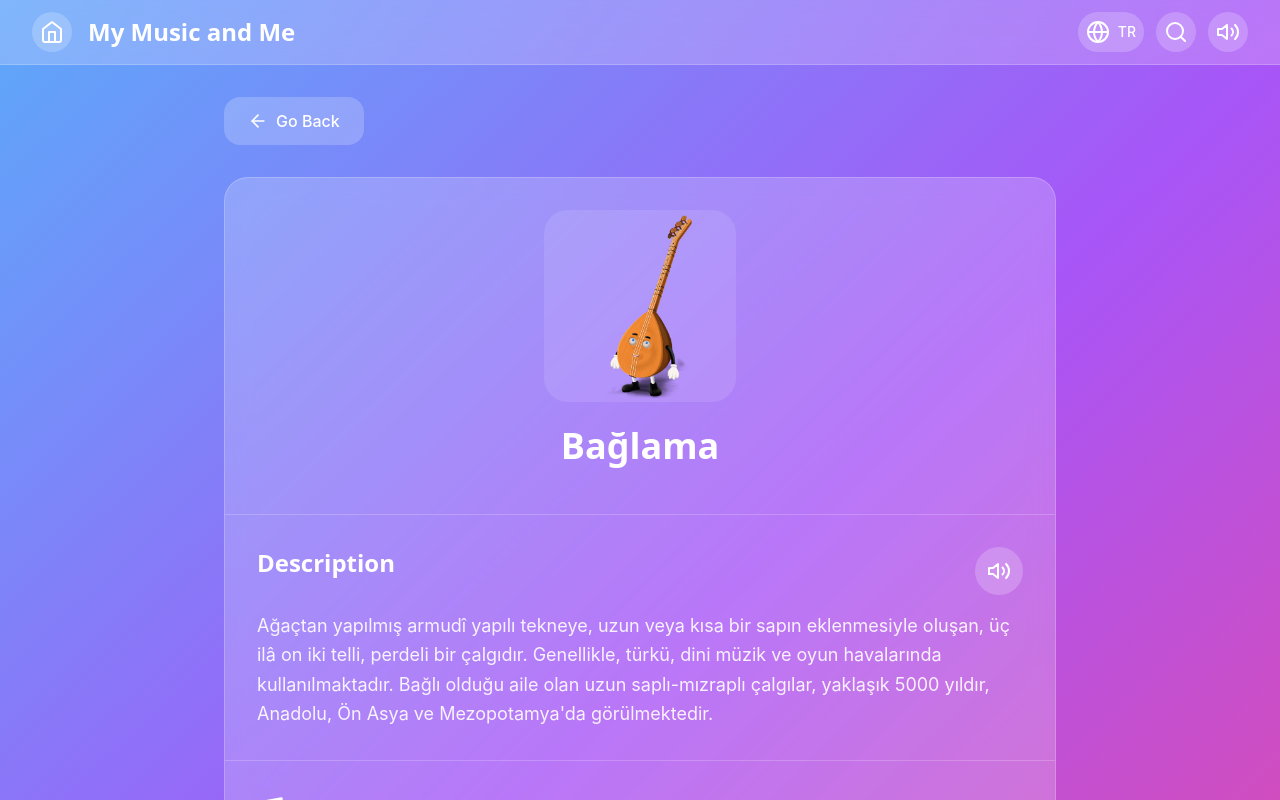
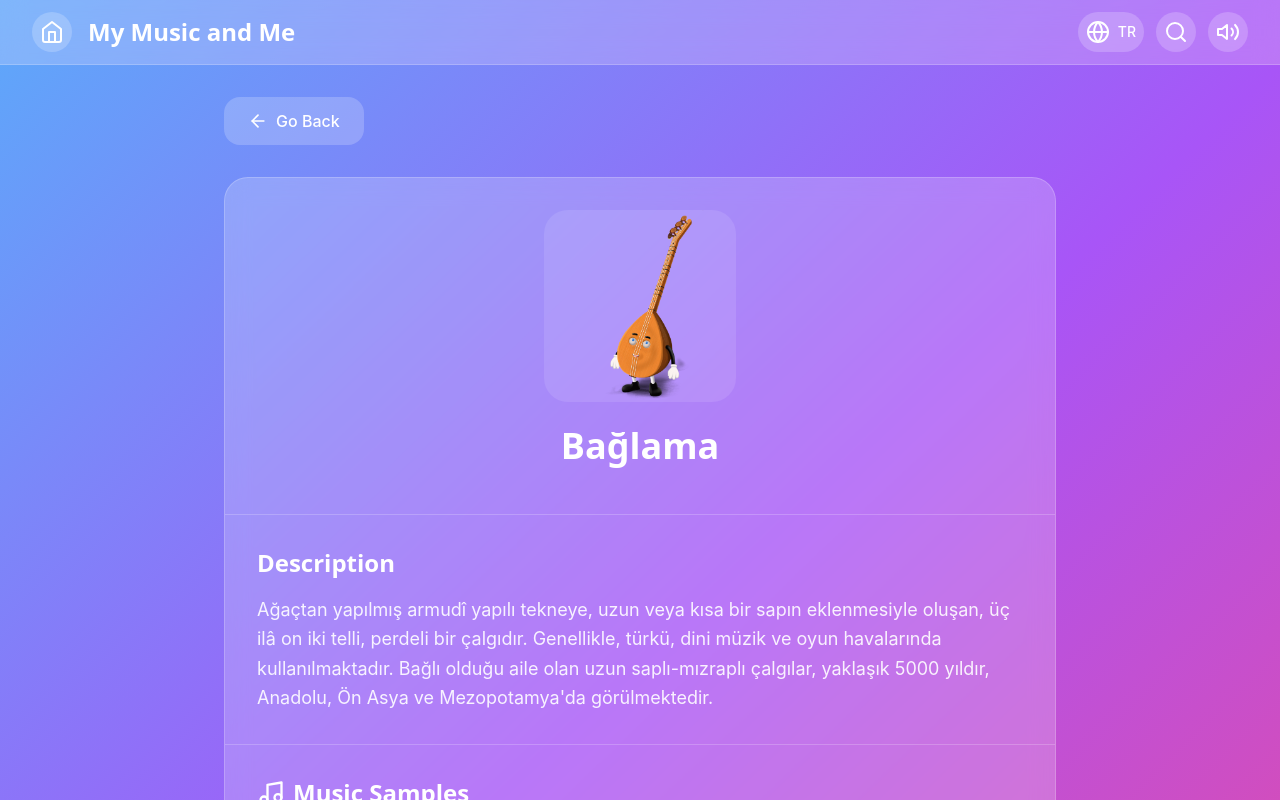
Before and after one commit to ilkan/M-zi-im-ve-Ben---WEB, a React (Vite) app: page / in a window 1280 px wide. Both pictures are taken after a click on the element 175 px from the left and 314 px from the top of the page. Shown: the top 800 px of the page. Built offline with nearby package versions, Linux system fonts and the light colour scheme.

Commit message:
Hide description audio for English language

```diff
--- a/src/components/InstrumentDetail.tsx
+++ b/src/components/InstrumentDetail.tsx
@@ -32,13 +32,8 @@ const InstrumentDetail: React.FC<InstrumentDetailProps> = ({
     !song.name.toLowerCase().includes('seslendirme')
   );
 
-  // Get the appropriate text based on current language
-  const getInstrumentText = () => {
-    if (i18n.language === 'en' && instrument.text_en) {
-      return instrument.text_en;
-    }
-    return instrument.text;
-  };
+  // Check if description audio should be shown (only for Turkish)
+  const shouldShowDescriptionAudio = i18n.language === 'tr' && descriptionAudio;
 
   useEffect(() => {
     // Reset states when instrument changes
@@ -67,7 +62,7 @@ const InstrumentDetail: React.FC<InstrumentDetailProps> = ({
   };
 
   const handleDescriptionAudioToggle = async () => {
-    if (!audioEnabled || !descriptionAudio) return;
+    if (!audioEnabled || !descriptionAudio || i18n.language !== 'tr') return;
 
     const audio = descriptionAudioRef.current;
     if (!audio) return;
@@ -111,6 +106,14 @@ const InstrumentDetail: React.FC<InstrumentDetailProps> = ({
       audio.removeEventListener('error', handleError);
     };
   }, []);
+
+  // Get the appropriate text based on current language
+  const getInstrumentText = () => {
+    if (i18n.language === 'en' && instrument.text_en) {
+      return instrument.text_en;
+    }
+    return instrument.text;
+  };
 
   return (
     <div className="min-h-screen bg-gradient-to-br from-blue-400 via-purple-500 to-pink-500">
@@ -163,7 +166,7 @@ const InstrumentDetail: React.FC<InstrumentDetailProps> = ({
                 {t('instrument.description')}
               </h2>
 
-              {descriptionAudio && (
+              {shouldShowDescriptionAudio && (
                 <button
                   onClick={handleDescriptionAudioToggle}
                   disabled={!audioEnabled}
```
